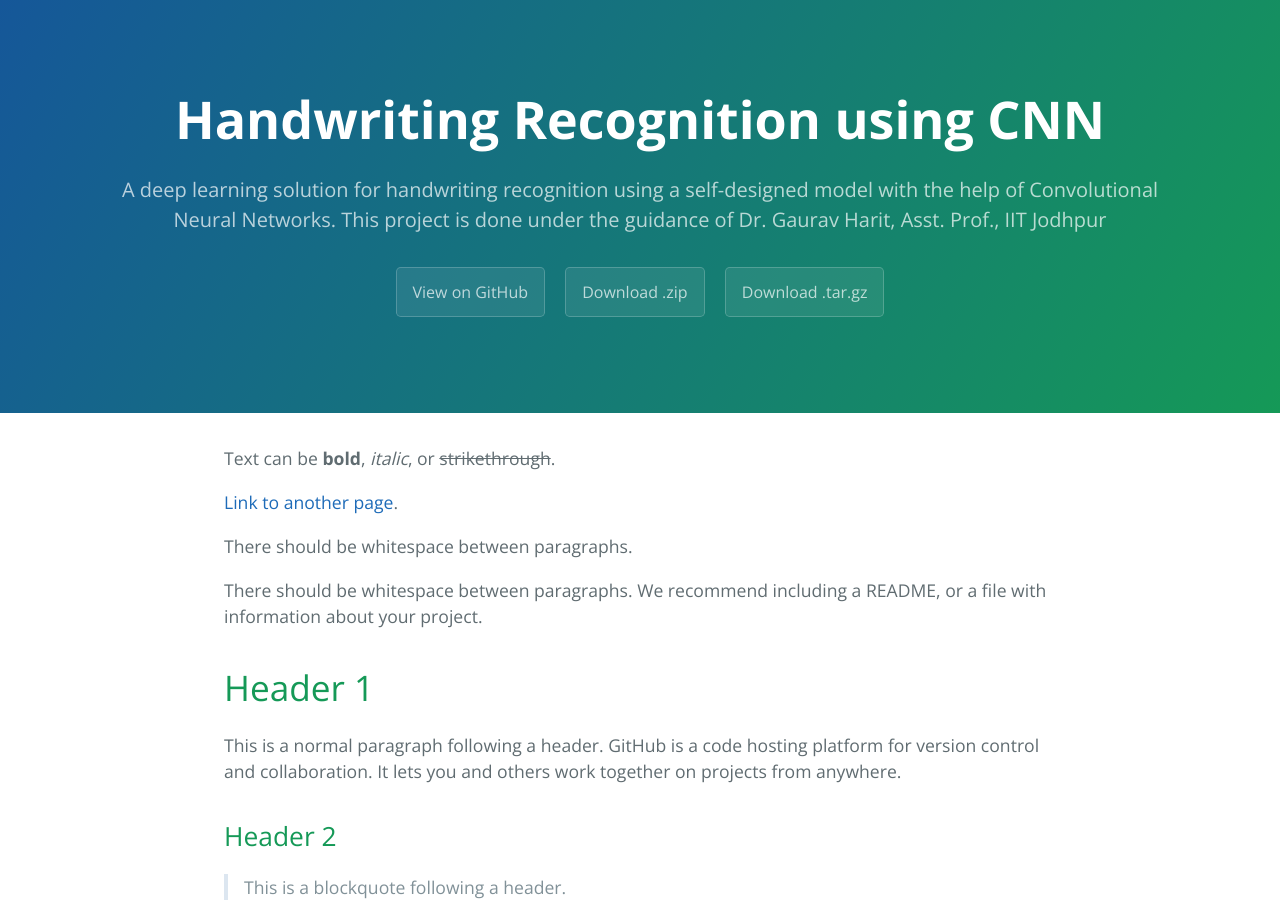
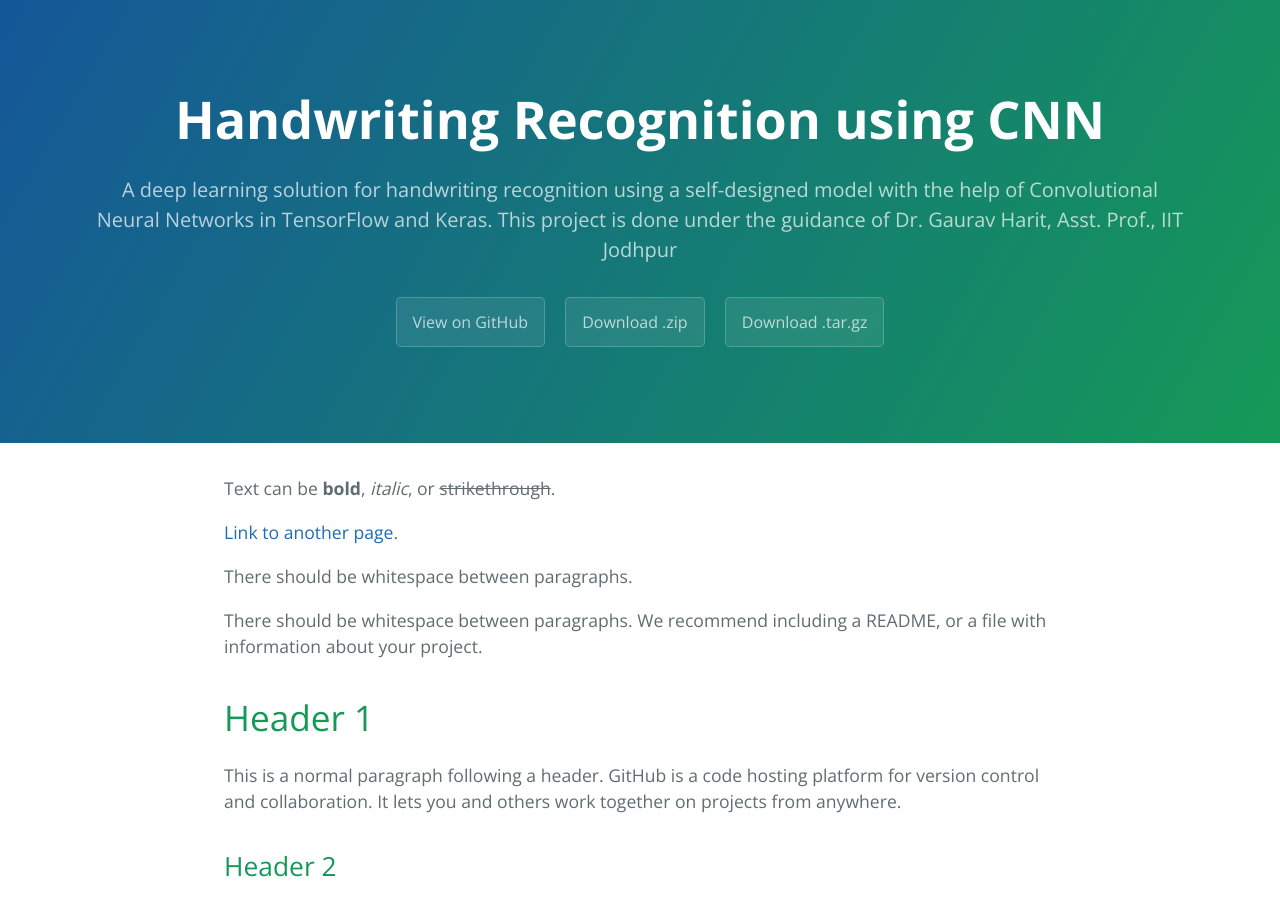
Before and after one commit to TejasReddy9/handwriting_cnn, a Jekyll site: the page built from docs/index.md, in a window 1280 px wide and 900 px high. Built offline with Jekyll 4.4.1, drawn with Linux system fonts in a browser that asks for light colours.

Commit message:
Update _config.yml

```diff
--- a/docs/_config.yml
+++ b/docs/_config.yml
@@ -1,5 +1,5 @@
 title: Handwriting Recognition using CNN
-description: A deep learning solution for handwriting recognition using a self-designed model with the help of Convolutional Neural Networks. This project is done under the guidance of Dr. Gaurav Harit, Asst. Prof., IIT Jodhpur
+description: A deep learning solution for handwriting recognition using a self-designed model with the help of Convolutional Neural Networks in TensorFlow and Keras. This project is done under the guidance of Dr. Gaurav Harit, Asst. Prof., IIT Jodhpur
 show_downloads: true
 google_analytics:
 theme: jekyll-theme-cayman
```
